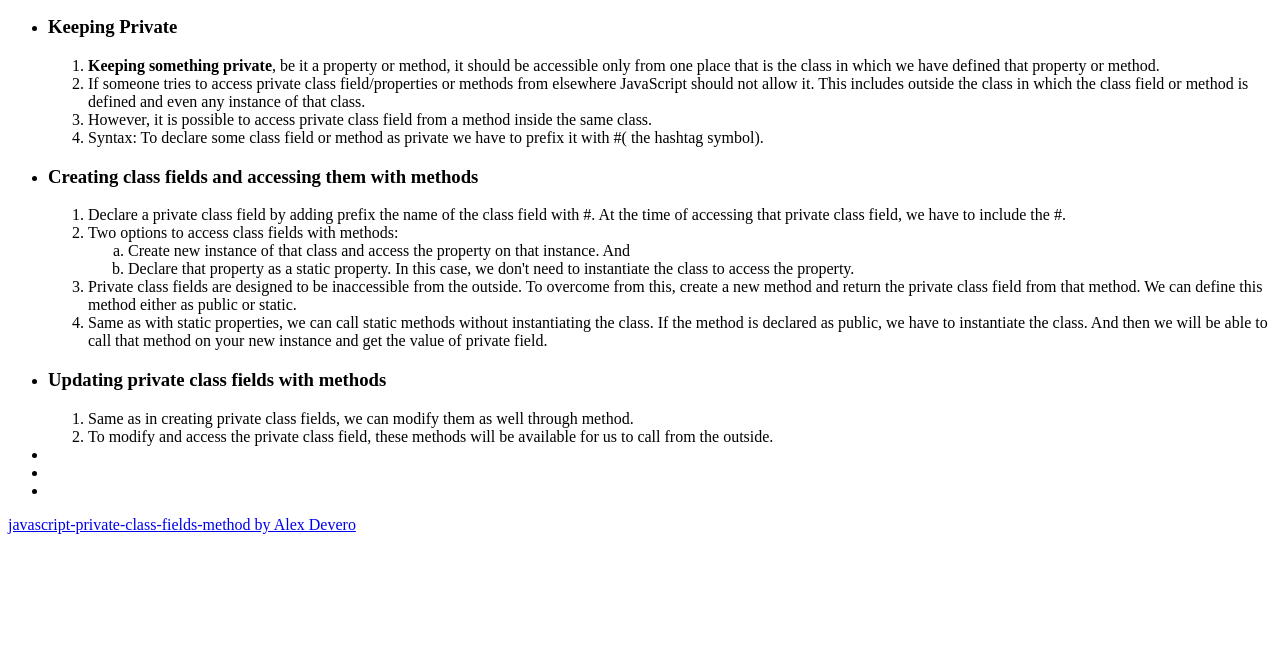
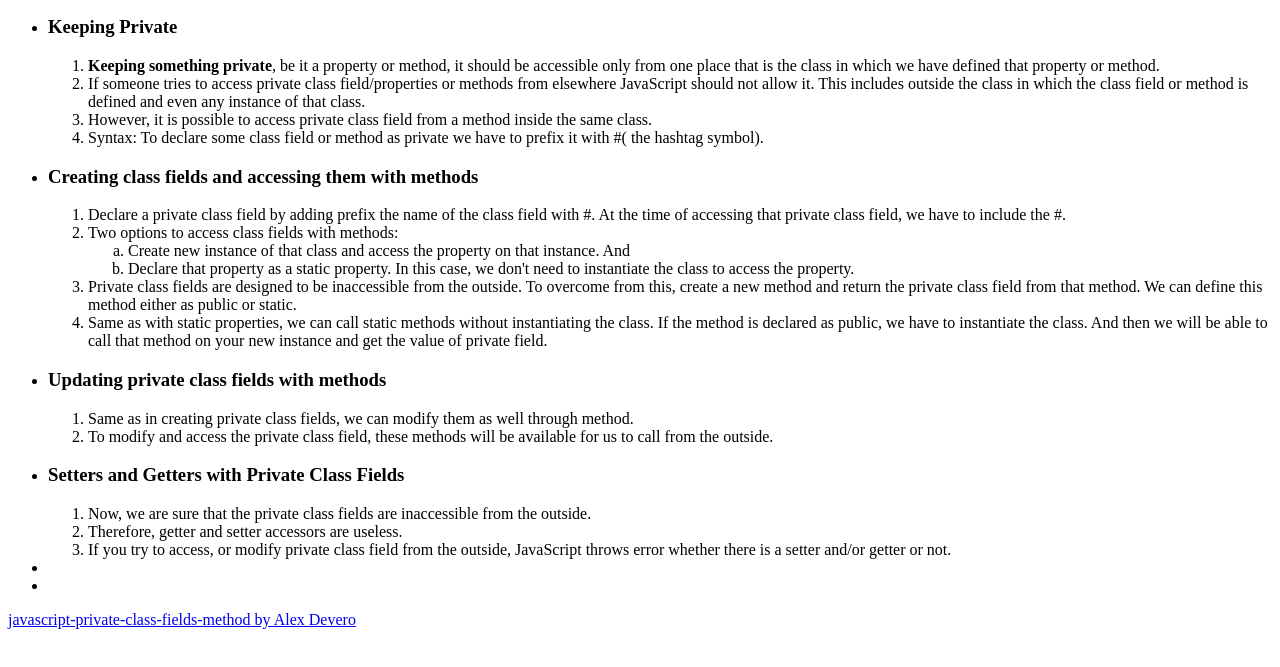
Before and after one commit to yugmani/alex-class-private, a website: page index.html in a window 1280 px wide. Shown: the part 105-772 px from the top of the page. Drawn offline with Linux system fonts and the light colour scheme.

Commit message:
getter and setter with private class fields

```diff
--- a/index.html
+++ b/index.html
@@ -82,7 +82,21 @@
         </li>
       </ol>
     </li>
-    <li></li>
+    <li>
+      <h3>Setters and Getters with Private Class Fields</h3>
+      <ol>
+        <li>
+          Now, we are sure that the private class fields are inaccessible from
+          the outside.
+        </li>
+        <li>Therefore, getter and setter accessors are useless.</li>
+        <li>
+          If you try to access, or modify private class field from the outside,
+          JavaScript throws error whether there is a setter and/or getter or
+          not.
+        </li>
+      </ol>
+    </li>
     <li></li>
     <li></li>
   </ul>
```
Also changed, not shown: index.js (+47 -1 lines).
